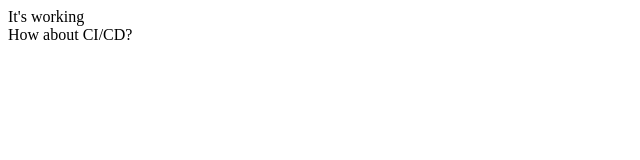
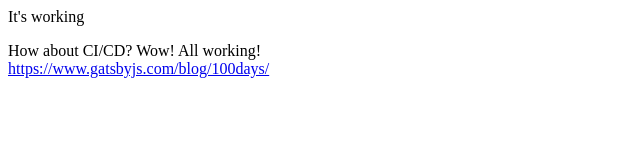
Before and after one commit to hkalic/100days-of-gatsby, a Gatsby site: page /home in a window 1280 px wide. Shown: the whole page, without its empty margins (0-640 px from the left). Built offline with nearby package versions, Linux system fonts and the light colour scheme; Gatsby itself is replaced by a stand-in of ours.

Commit message:
added link to blog

```diff
--- a/src/pages/home.js
+++ b/src/pages/home.js
@@ -6,8 +6,12 @@ const HomePage = () => {
     <main>
       <title>Home Page</title>
       It's working
-      <br/>
-      How about CI/CD?
+      <p>
+        How about CI/CD? Wow! All working!
+        <br/>
+        <a href="https://www.gatsbyjs.com/blog/100days/">https://www.gatsbyjs.com/blog/100days/</a>
+      </p>
+
     </main>
   )
 }
```
